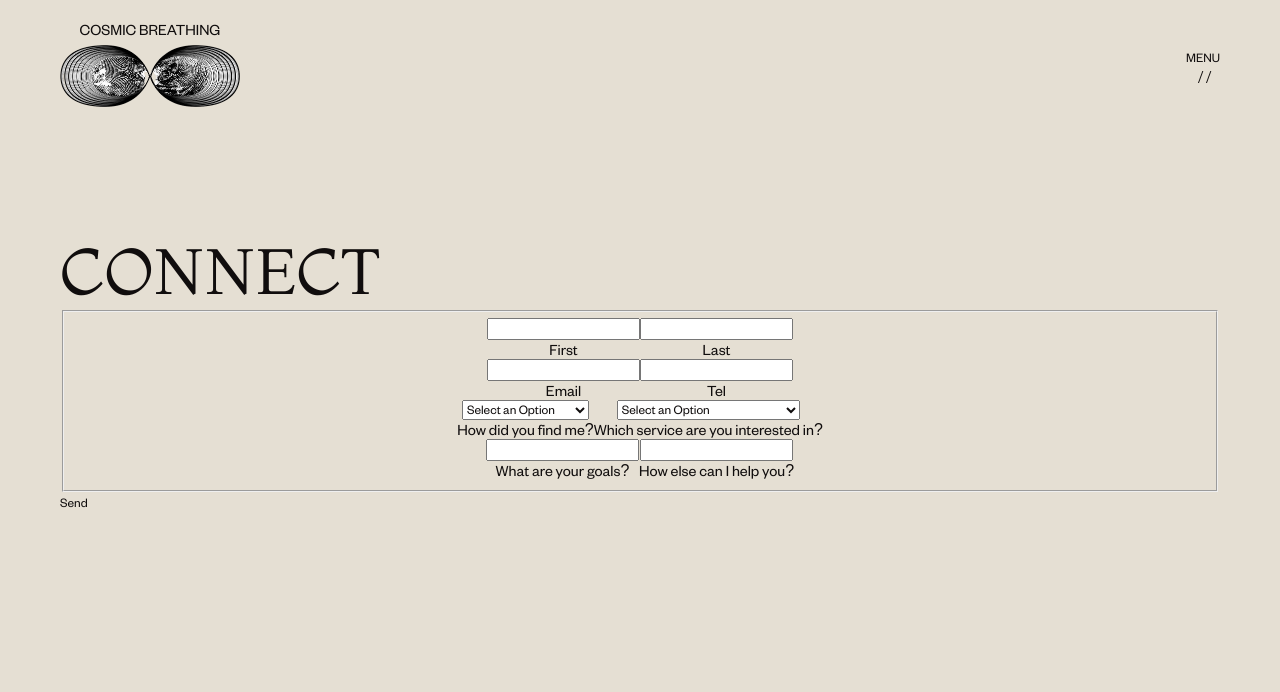
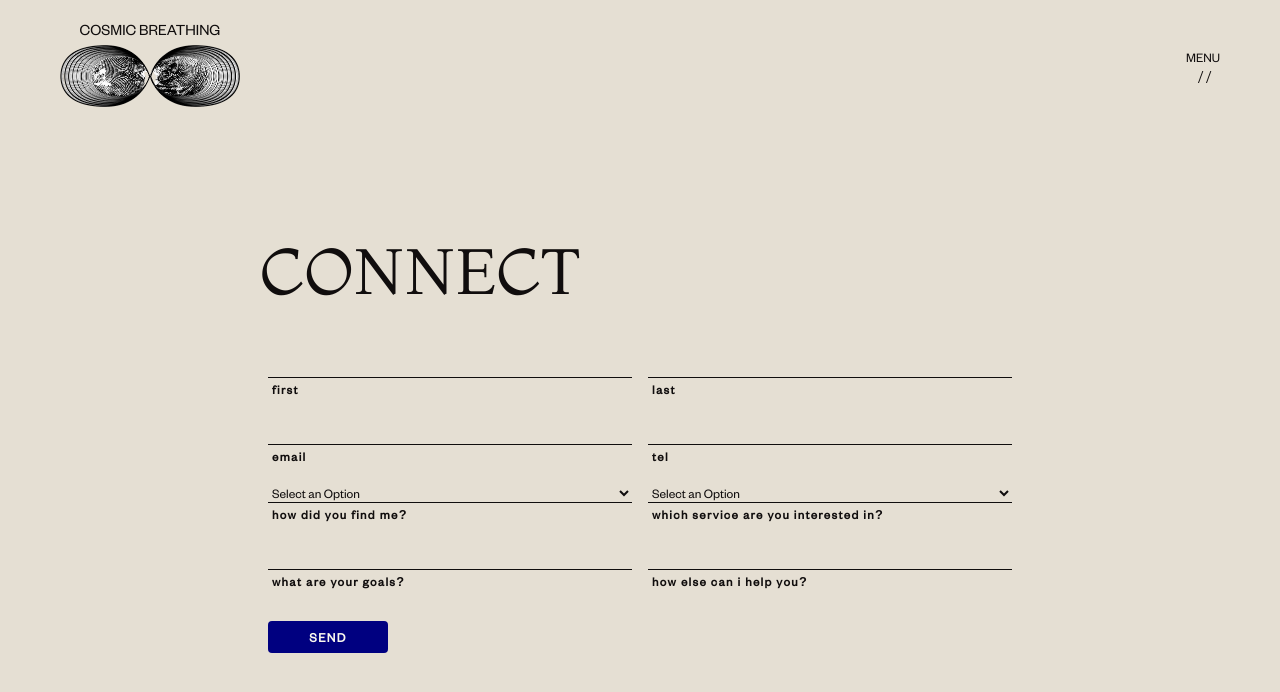
Before and after one commit to lfranckx/cosmic-breathing, a React (Create React App) app: page /connect in a window 1280 px wide. Shown: the top 692 px of the page. Built offline with nearby package versions, Linux system fonts and the light colour scheme.

Commit message:
finish contact form fieldsets and functions / add favicon

```diff
--- a/src/routes/Connect.js
+++ b/src/routes/Connect.js
@@ -15,7 +15,7 @@ const Connect = () => {
     const [message, handleMessage] = useState('');
 
     const submitForm = (values) => {
-        handleButtonState("Sending");
+        handleButtonState("Sending...");
         const newValues = {
             first_name: values.first_name,
             last_name: values.last_name,
@@ -23,20 +23,19 @@ const Connect = () => {
             tel:  values.tel,
             question_1: values.question_1,
             question_2: values.question_2,
+            goals: values.goals,
             message: values.message
         }
 
-        console.log(newValues);
-
-        // try {
-        //     emailjs.send("", "", newValues, "")
-        //     .then(res => {
-        //         handleButtonState('Sent');
-        //         handleButtonDisabled(true);
-        //     })
-        // } catch (error) {
-        //     handleMessage(error.message);
-        // }
+        try {
+            emailjs.send("service_mwwn0ge", "", newValues, "")
+            .then(res => {
+                handleButtonState('Sent');
+                handleButtonDisabled(true);
+            })
+        } catch (error) {
+            handleMessage(error.message);
+        }
     }
 
     const phoneRegExp = /^((\\+[1-9]{1,4}[ \\-]*)|(\\([0-9]{2,3}\\)[ \\-]*)|([0-9]{2,4})[ \\-]*)*?[0-9]{3,4}?[ \\-]*[0-9]{3,4}?$/;
@@ -56,16 +55,16 @@ const Connect = () => {
         first_name: Yup.string().min(2, '* First name is too short').max(20, "* 20 maximum characters").required('* Required'),
         last_name: Yup.string().min(2, '* Last name is too short').max(20, "* 20 maximum characters").required('* Required'),
         email: Yup.string().email("* Invalid email").required("* Required"),
-        tel: Yup.string().matches(phoneRegExp, `* This doesn't look like a phone number`).max(10, '* Phone number is too long').required("* Required"),
+        tel: Yup.string().matches(phoneRegExp, `* This doesn't look like a phone number`).max(15, '* Phone number is too long').required("* Required"),
         question_1: Yup.string().oneOf(Object.values(referredBy), "* Must select a valid option").required("* Required"),
         question_2: Yup.string().oneOf(Object.values(services), "* Must select a valid option").required("* Required"),
         goals: Yup.string().min(4, "* Message is too short").max(800, "* 800 maximum characters").required("* Required"),
-        message: Yup.string().min(4, "* Message is too short").max(800, "* 800 maximum characters").required("* Required")
+        message: Yup.string().min(4, "* Message is too short").max(800, "* 800 maximum characters")
     });
 
     return (
     <>
-        <div className='page_width'>
+        <div className='small_width'>
             <main id='connect'>
                 <section className='content'>
                     <h2 className='h1'>Connect</h2>
@@ -73,11 +72,13 @@ const Connect = () => {
                     <div className='form-wrap'>
                         <Formik
                             initialValues={{ first_name: "", last_name: "", email: "", tel: "", question_1: "", question_2: "", message: "" }}
+                            validationSchema={contactFormSchema}
+                            onSubmit={submitForm}
                         >
-                            <Form id='contact-form'>
+                            <Form id='contact-form' className='form'>
                                 <fieldset className='fieldset'>
                                     <div className='flex'>
-                                        <div className='field_wrap'>
+                                        <div className='field-wrap'>
                                             <div className='flex column-reverse'>
                                                 <label htmlFor="first_name" id='first_name'>
                                                     First
@@ -89,7 +90,7 @@ const Connect = () => {
                                             <ErrorMessage component="div" className='error' name='first_name' />
                                         </div>
 
-                                        <div className='field_wrap'>
+                                        <div className='field-wrap'>
                                             <div className='flex column-reverse'>
                                                 <label htmlFor="last_name" id='last_name'>
                                                     Last
@@ -103,7 +104,7 @@ const Connect = () => {
                                     </div>
 
                                     <div className='flex'>
-                                        <div className='field_wrap'>
+                                        <div className='field-wrap'>
                                             <div className='flex column-reverse'>
                                                 <label htmlFor="email" id='email'>
                                                     Email
@@ -115,7 +116,7 @@ const Connect = () => {
                                             <ErrorMessage component="div" className='error' name='email' />
                                         </div>
 
-                                        <div className='field_wrap'>
+                                        <div className='field-wrap'>
                                             <div className='flex column-reverse'>
                                                 <label htmlFor="tel" id='tel'>
                                                     Tel
@@ -129,7 +130,7 @@ const Connect = () => {
                                     </div>
 
                                     <div className='flex'>
-                                        <div className='field_wrap'>
+                                        <div className='field-wrap'>
                                             <div className='flex column-reverse'>
                                                 <label htmlFor="question_1" id='question_1'>
                                                     How did you find me?
@@ -148,7 +149,7 @@ const Connect = () => {
                                             <ErrorMessage component="div" className='error' name='question_1' />
                                         </div>
 
-                                        <div className='field_wrap'>
+                                        <div className='field-wrap'>
                                             <div className='flex column-reverse'>
                                                 <label htmlFor="question_2" id='question_2'>
                                                     Which service are you interested in?
@@ -168,7 +169,7 @@ const Connect = () => {
                                     </div>
 
                                     <div className='flex'>
-                                        <div className='field_wrap'>
+                                        <div className='field-wrap'>
                                             <div className='flex column-reverse'>
                                                 <label htmlFor="goals" id='goals'>
                                                     What are your goals?
@@ -177,10 +178,10 @@ const Connect = () => {
                                                     name='goals'
                                                 />
                                             </div>
-                                            <ErrorMessage component="div" className='error' name='question_2' />
+                                            <ErrorMessage component="div" className='error' name='goals' />
                                         </div>
 
-                                        <div className='field_wrap'>
+                                        <div className='field-wrap'>
                                             <div className='flex column-reverse'>
                                                 <label htmlFor="message" id='message'>
                                                     How else can I help you?
@@ -189,7 +190,7 @@ const Connect = () => {
                                                     name='message'
                                                 />
                                             </div>
-                                            <ErrorMessage component="div" className='error' name='question_2' />
+                                            <ErrorMessage component="div" className='error' name='message' />
                                         </div>
                                     </div>
                                 </fieldset>
--- a/src/styles/App.scss
+++ b/src/styles/App.scss
@@ -54,8 +54,48 @@ button {
     cursor: pointer;
 }
 
+fieldset {
+    border: none;
+    margin: 0;
+    padding: 0;
+}
+
+input {
+    background: none;
+    border: none;
+    border-bottom: solid 1px $black;
+    padding: 4px;
+    color: $black;
+    font-size: $reg-text;
+}
+
+label {
+    text-align: left;
+    text-transform: lowercase;
+    font-size: $small-text;
+    font-weight: 600;
+    color: $black;
+}
+
 .absolute {
     position: absolute;
+}
+
+.btn {
+    background: $blue;
+    padding: 8px 24px;
+    color: $cream;
+    font-family: $font1;
+    text-transform: uppercase;
+    font-weight: 600;
+    letter-spacing: 1.4px;
+    border-radius: 4px;
+    transition: all ease-in-out .18s;
+    min-width: 120px;
+
+    &:hover {
+        border-radius: 20px;
+    }
 }
 
 .circle {
@@ -67,6 +107,12 @@ button {
 
 .cream {
     color: $cream;
+}
+
+.error {
+    color: $blue;
+    font-size: $small-text;
+    font-weight: 400;
 }
 
 .flex {
--- a/src/styles/Connect.scss
+++ b/src/styles/Connect.scss
@@ -0,0 +1,44 @@
+@import "./vars";
+#connect {
+    .content {
+        .h1 {
+            margin-bottom: 2rem;
+        }
+
+        .form-wrap {
+            .form {
+                .field-wrap {
+                    width: 100%;
+                    margin: 8px;
+
+                    .flex {
+                        align-items: flex-start;
+
+                        input {
+                            width: 100%;
+                        }
+
+                        label {
+                            letter-spacing: 1.4px;
+                            padding: 4px;
+                        }
+
+                        select {
+                            width: 100%;
+                            background: none;
+                            border: none;
+                            border-bottom: solid 1px $black;
+                        }
+                    }
+                }
+
+                .btn-wrap {
+                    margin: 20px 8px;
+                    .btn {
+
+                    }
+                }
+            }
+        }
+    }
+}
--- a/src/styles/Services.scss
+++ b/src/styles/Services.scss
@@ -81,9 +81,11 @@
             .item-content {
                 position: relative;
                 padding: 8px;
-                display: flex;
                 height: auto;
                 transition: all ease-in .4s;
+
+                .content-wrap {
+                    display: flex;
 
                     .text-wrap {
                         position: relative;
@@ -96,14 +98,10 @@
                             max-width: 260px;
                         }
                     }
+                }
 
-                .padding {
-                    position: absolute;
-                    height: auto;
-
-                    &.hidden {
-                        padding: 0;
-                    }
+                .btn-wrap {
+                    margin: 12px;
                 }
 
                 &.hidden {
--- a/src/styles/_vars.scss
+++ b/src/styles/_vars.scss
@@ -4,7 +4,7 @@ $cream: #FAF8EE;
 $grey: #E5DFD3;
 $bronze: #AEA282;
 $blue: #000080;
-$red: #E7B9B9;
+$pink: #E7B9B9;
 $babyblue: #B8D1CD;
 
 $font1: 'FoundersGrotesk';
```
Also changed, not shown: src/components/Footer.js (added, +11 -0 lines), src/routes/Services.js (+19 -1 lines), 1 other file (tests, documents, lock files or other folders). Lines whose indentation alone changed are shown as unchanged.
